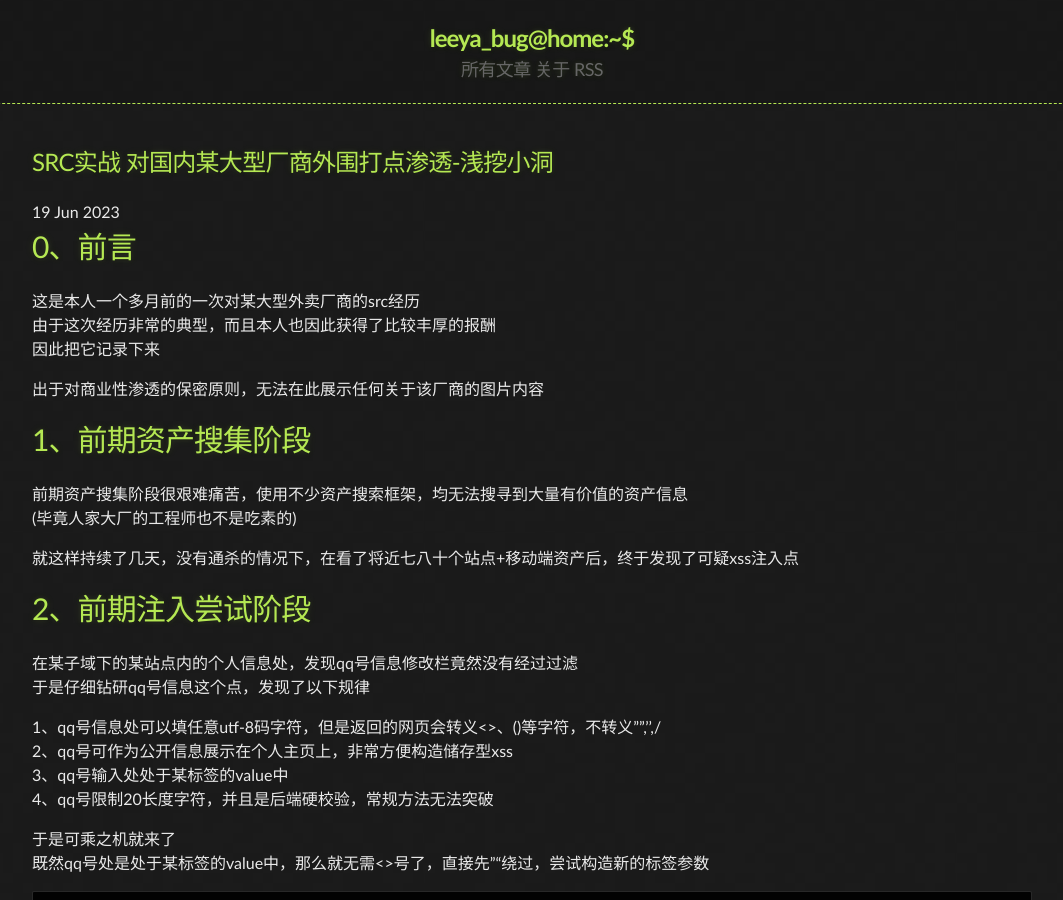
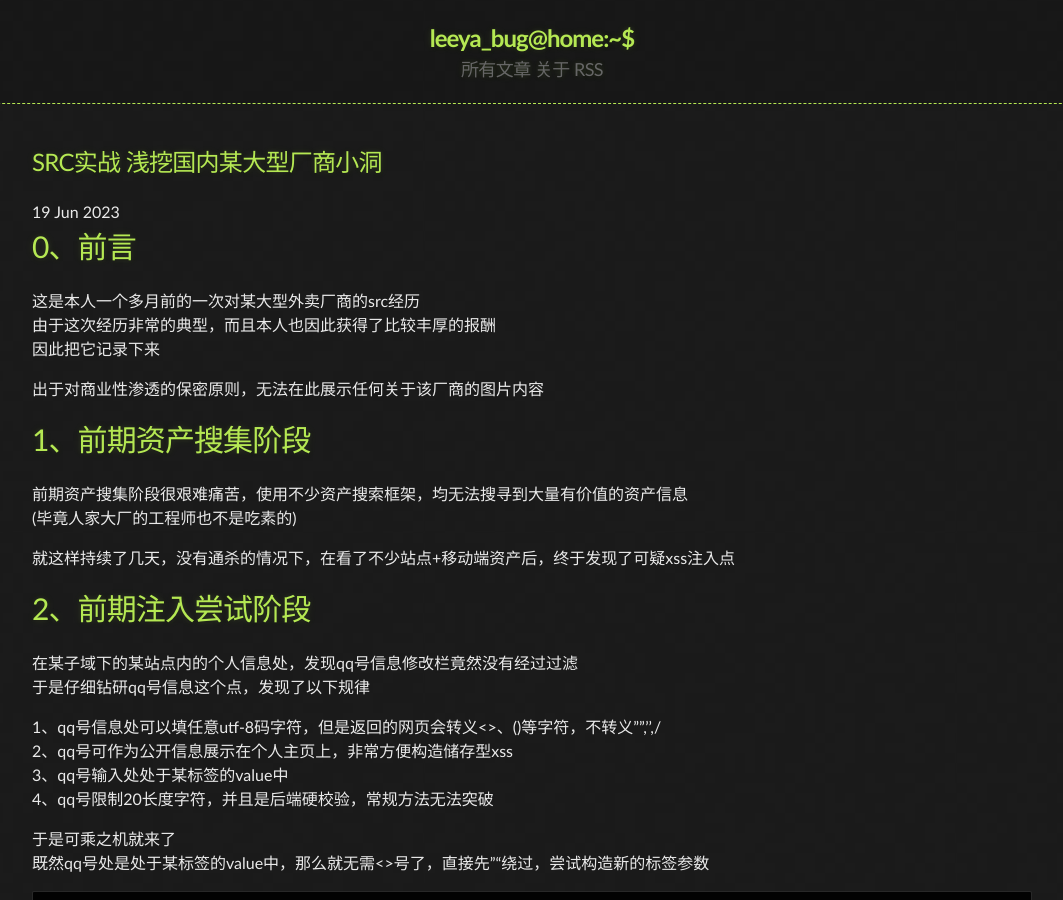
Before and after one commit to Leeyangee/leeyangee.github.io, a Jekyll site: the page built from _posts/2023-06-19-SRC实战 浅挖国内某大型厂商小洞.md, in a window 1280 px wide and 900 px high. Shown: the whole window, without its empty margins (108-1171 px from the left). Built offline with Jekyll 4.4.1, drawn with Linux system fonts in a browser that asks for light colours.

Commit message:
Update and rename 2023-06-19-SRC实战 对国内某大型厂商外围打点渗透-浅挖小洞.md to 2023-06-19-SRC实战 浅挖国内某大型厂商小洞.md

```diff
--- a/_posts/2023-06-19-SRC实战 对国内某大型厂商外围打点渗透-浅挖小洞.md
+++ b/_posts/2023-06-19-SRC实战 浅挖国内某大型厂商小洞.md
@@ -1,5 +1,5 @@
 ---
-title: SRC实战 对国内某大型厂商外围打点渗透-浅挖小洞
+title: SRC实战 浅挖国内某大型厂商小洞
 published: true
 ---
 # [](#header-1)0、前言
@@ -13,7 +13,7 @@ published: true
 前期资产搜集阶段很艰难痛苦，使用不少资产搜索框架，均无法搜寻到大量有价值的资产信息
 (毕竟人家大厂的工程师也不是吃素的)
 
-就这样持续了几天，没有通杀的情况下，在看了将近七八十个站点+移动端资产后，终于发现了可疑xss注入点
+就这样持续了几天，没有通杀的情况下，在看了不少站点+移动端资产后，终于发现了可疑xss注入点
 
 # [](#header-1)2、前期注入尝试阶段
 在某子域下的某站点内的个人信息处，发现qq号信息修改栏竟然没有经过过滤
```
